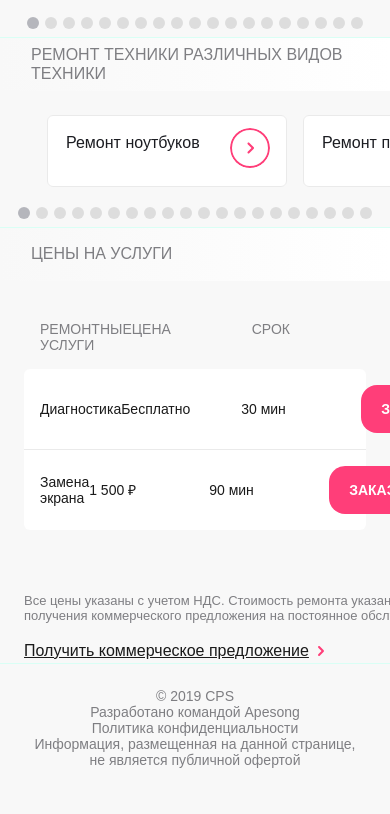
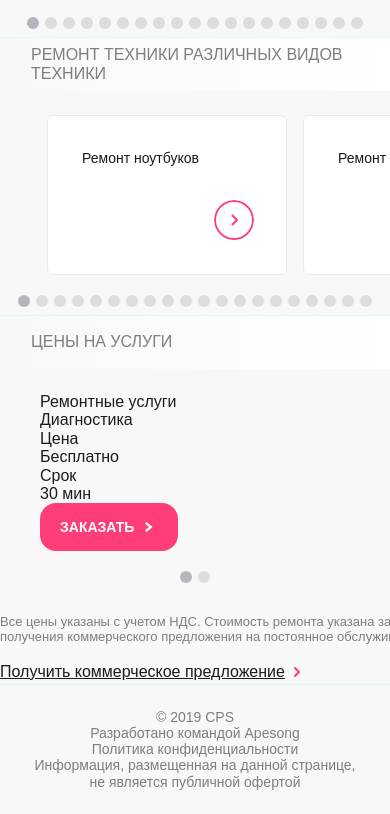
Before and after one commit to MaxZageev/final-round2, a website built with webpack: page src/index.html in a window 390 px wide. Shown: the part 803-1617 px from the top of the page. Before the commit the page ends 1596 px from the top, so only its background shows below. Built offline with nearby package versions, Linux system fonts and the light colour scheme.

Commit message:
чуть чуть не работает

```diff
--- a/src/index.html
+++ b/src/index.html
@@ -462,27 +462,25 @@
     <div class="card__th"></div>
   </div>
 
-    <div class="card__table--focus">
-
+  <div class="card__table-body">
     <div class="card__table-row">
       <div class="card__td">Диагностика</div>
       <div class="card__td">Бесплатно</div>
       <div class="card__td">30 мин</div>
-        <button class="card__button button--accent">Заказать <div class="button--goside "></div></button>
+      <button class="card__button button--accent">Заказать <div class="button--goside"></div></button>
     </div>
 
     <div class="card__table-row">
       <div class="card__td">Замена экрана</div>
       <div class="card__td">1 500 ₽</div>
       <div class="card__td">90 мин</div>
-        <button class="card__button button--accent">Заказать <div class="button--goside "></div></button>
-      </div>
-
-    </div>
-
+      <button class="card__button button--accent">Заказать <div class="button--goside"></div></button>
     </div>
   </div>
-
+</div>
+  </div>
+</section>
+<section class="swiper swiper--service">
 <p class="service__note">
     Все цены указаны с учетом НДС. Стоимость ремонта указана за единичную услугу. Для получения коммерческого предложения на постоянное обслуживание, оставьте заявку.
     <br> <br>
--- a/src/js/main.js
+++ b/src/js/main.js
@@ -147,8 +147,75 @@ function createMobileSwiper(mainCardSelector, swiperClassName) {
   }
 }
 
-// Применяем только на мобилках
+function createServiceSwiper(sectionSelector, swiperClassName) {
+  const section = document.querySelector(sectionSelector);
+  if (!section) return;
+
+  const tableBody = section.querySelector('.card__table-body');
+  if (!tableBody) return;
+
+  const rows = Array.from(tableBody.querySelectorAll('.card__table-row'));
+
+  const slidesHTML = rows.map(row => {
+    const cells = row.querySelectorAll('.card__td');
+    const button = row.querySelector('.card__button');
+    return `
+      <div class="swiper-slide card__slide">
+        <div class="card__mobile-field">
+          <div class="card__mobile-label">Ремонтные услуги</div>
+          <div class="card__mobile-value">${cells[0]?.innerHTML || ''}</div>
+        </div>
+        <div class="card__mobile-field">
+          <div class="card__mobile-label">Цена</div>
+          <div class="card__mobile-value">${cells[1]?.innerHTML || ''}</div>
+        </div>
+        <div class="card__mobile-field">
+          <div class="card__mobile-label">Срок</div>
+          <div class="card__mobile-value">${cells[2]?.innerHTML || ''}</div>
+        </div>
+        ${button?.outerHTML || ''}
+      </div>
+    `;
+  }).join('');
+
+  // Удаляем таблицу
+  const cardTable = section.querySelector('.card__table');
+  if (cardTable) cardTable.remove();
+
+  // Вставляем новый swiper
+  const swiperContainerHTML = `
+    <div class="${swiperClassName} card__swiper">
+      <div class="swiper">
+        <div class="swiper-wrapper">
+          ${slidesHTML}
+        </div>
+      </div>
+      <div class="swiper-pagination"></div>
+    </div>
+  `;
+  const mainCard = section.querySelector('.main__card');
+  if (mainCard) {
+    mainCard.insertAdjacentHTML('beforeend', swiperContainerHTML);
+  }
+
+  const swiperEl = section.querySelector(`.${swiperClassName} .swiper`);
+  if (swiperEl) {
+    new Swiper(swiperEl, {
+      slidesPerView: 'auto',
+      spaceBetween: 16,
+      pagination: {
+        el: `.${swiperClassName} .swiper-pagination`,
+        clickable: true,
+        bulletClass: 'custom-bullet',
+        bulletActiveClass: 'custom-bullet-active',
+      },
+    });
+  }
+}
+
+// === Применяем только на мобилках ===
 if (window.innerWidth <= 750) {
   createMobileSwiper('.swiper--brand .main__card', 'brands-mobile');
   createMobileSwiper('.swiper--repear .main__card', 'repear-mobile');
+  createServiceSwiper('.swiper--service', 'service-mobile');
 }
--- a/src/scss/base/footer.scss
+++ b/src/scss/base/footer.scss
@@ -23,6 +23,7 @@
 
     &:first-child{
         justify-self: start;
+        text-align: start;
     }
     &:last-child{
         justify-self: end;
--- a/src/scss/base/swiper/_swiper.scss
+++ b/src/scss/base/swiper/_swiper.scss
@@ -60,6 +60,7 @@
   }
 }
 
+/* Свайпер брендов */
 .swiper--brand {
   .card__item {
     width: 240px;
@@ -67,6 +68,7 @@
   }
 }
 
+/* Свайпер ремонтов */
 .swiper--repear {
   .card__item {
     width: 240px;
@@ -87,6 +89,7 @@
   }
 }
 
+/* Свайпер услуг - десктоп */
 .swiper--service {
   .main__card {
     background-color: #f8f8f8;
@@ -96,7 +99,6 @@
   .card__table {
     display: flex;
     flex-direction: column;
-
   }
 
   .card__table-head {
@@ -105,31 +107,31 @@
     font-size: 14px;
     color: #7e7e82;
     text-transform: uppercase;
-    padding: 16px;
-
+    padding: 16px 24px;
   }
 
+  .card__table-body {
     .card__table-row {
       display: grid;
       grid-template-columns: 0.95fr 120px 120px 120px;
       align-items: center;
       background-color: #ffffff;
-    padding: 16px;
+      padding: 16px 24px;
       border-bottom: 1px solid #eaeaea;
 
-
-    border-radius: 0;
-
-  &:first-child{
+      &:first-child {
         border-top-left-radius: 6px;
         border-top-right-radius: 6px;
       }
-  &:last-child{
-    border: none;
+
+      &:last-child {
         border-bottom-left-radius: 6px;
         border-bottom-right-radius: 6px;
+        border-bottom: none;
       }
     }
+  }
+
   .card__td {
     font-size: 14px;
     color: #1a1a1a;
@@ -144,7 +146,6 @@
     width: 70vh;
     font-size: 13px;
     color: #7e7e82;
-    padding: 0 24px;
     margin-top: 24px;
 
     .service__note--link {
@@ -155,6 +156,7 @@
       font-size: medium;
       align-items: center;
       justify-content: start;
+
       &::after {
         content: "";
         display: flex;
@@ -167,15 +169,7 @@
   }
 }
 
-
-/* Блок мобильного свайпера */
-
-.brands-mobile {
-  margin-top: 0;
-  padding-top: 0;
-  order: -1;
-}
-
+/* Общие стили мобильных свайперов */
 .card__swiper {
   .swiper {
     padding: 0 16px;
@@ -184,24 +178,6 @@
   .swiper-wrapper {
     display: flex;
     align-items: center;
-  }
-
-  .swiper-slide {
-    width: 240px !important;
-    height: 72px;
-    display: flex;
-    align-items: center;
-    justify-content: space-between;
-    border-radius: 6px;
-    border: 1px solid #EAEAEA;
-    background-color: #ffffff;
-  }
-
-  .card__brand {
-    padding-left: 16px;
-    width: auto;
-    height: auto;
-  }
   }
 
   .swiper-pagination {
@@ -216,9 +192,90 @@
     height: 12px;
     background-color: #DDDDDD;
     border-radius: 50%;
-  opacity: 1;
 
-  &-active {
+    &.custom-bullet-active {
       background-color: #B5B6BC;
     }
   }
+}
+
+/* Мобильный бренды */
+.brands-mobile {
+  .swiper-slide {
+    width: 240px !important;
+    height: 72px;
+    display: flex;
+    align-items: center;
+    justify-content: space-between;
+    border-radius: 6px;
+    border: 1px solid #EAEAEA;
+    background-color: #ffffff;
+
+    .card__brand {
+      padding-left: 16px;
+    }
+  }
+}
+
+/* Мобильный ремонт */
+.repear-mobile {
+  .swiper-slide {
+    width: 240px !important;
+    height: 160px !important;
+    border: 1px solid #EAEAEA;
+    border-radius: 6px;
+    background-color: #ffffff;
+    padding: 16px;
+    display: flex;
+    flex-direction: column;
+    justify-content: space-around;
+
+    .card__repear {
+      font-weight: 500;
+      font-size: 14px;
+      color: #1a1a1a;
+      margin-bottom: 16px;
+    }
+
+    .button--go {
+      align-self: flex-end;
+    }
+  }
+}
+
+/* Мобильный услуги */
+.services-mobile {
+  .swiper-slide {
+    width: 260px !important;
+    height: 200px !important;
+    border: 1px solid #EAEAEA;
+    border-radius: 6px;
+    background-color: red;
+    padding: 16px;
+    display: flex;
+    flex-direction: column;
+    justify-content: space-between;
+
+    .card__td {
+      font-size: 14px;
+      color: #1B1C21;
+      margin-bottom: 6px;
+      text-align: left;
+    }
+
+    .card__td--heading {
+      font-weight: 500;
+      color: #7E7E82;
+      font-size: 12px;
+      margin-bottom: 4px;
+    }
+
+    .card__button {
+      margin-top: auto;
+      align-self: flex-start;
+    }
+  }
+  .swiper-pagination {
+    align-self: flex-start;
+  }
+}
```
Lines whose indentation alone changed are shown as unchanged.
